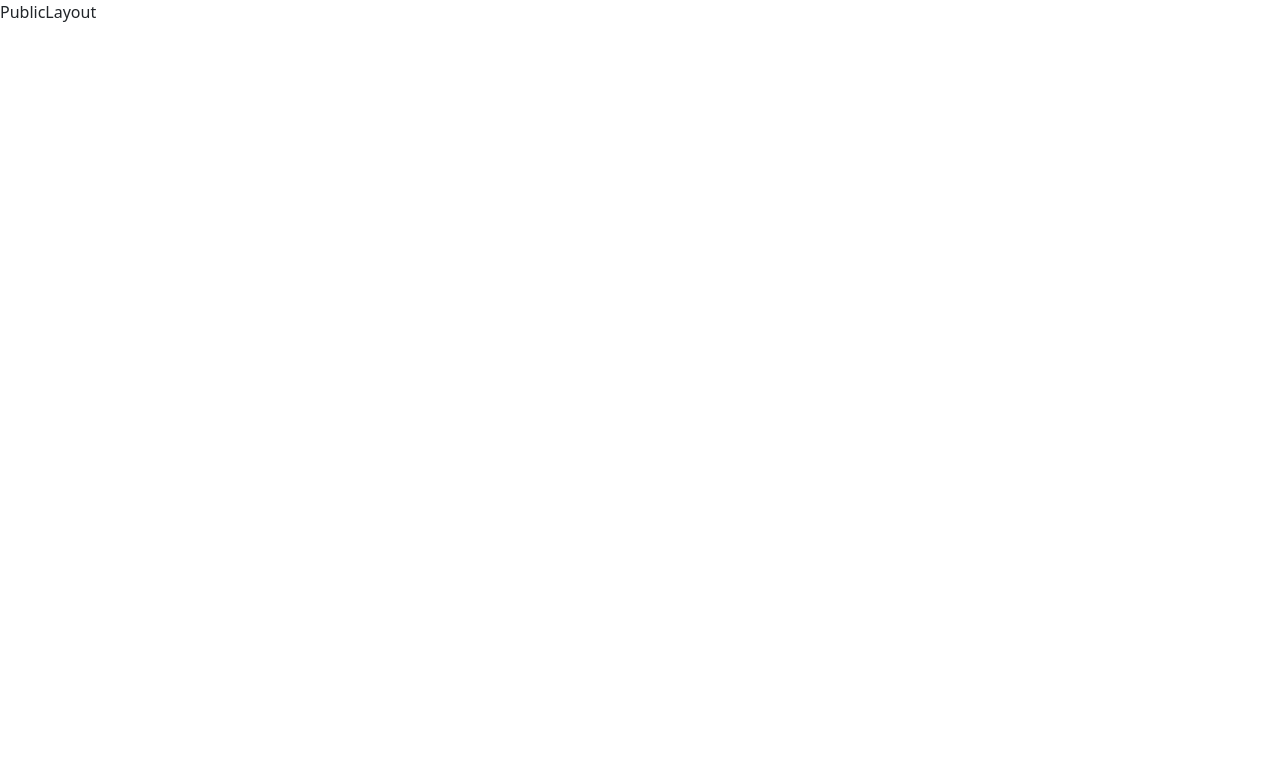
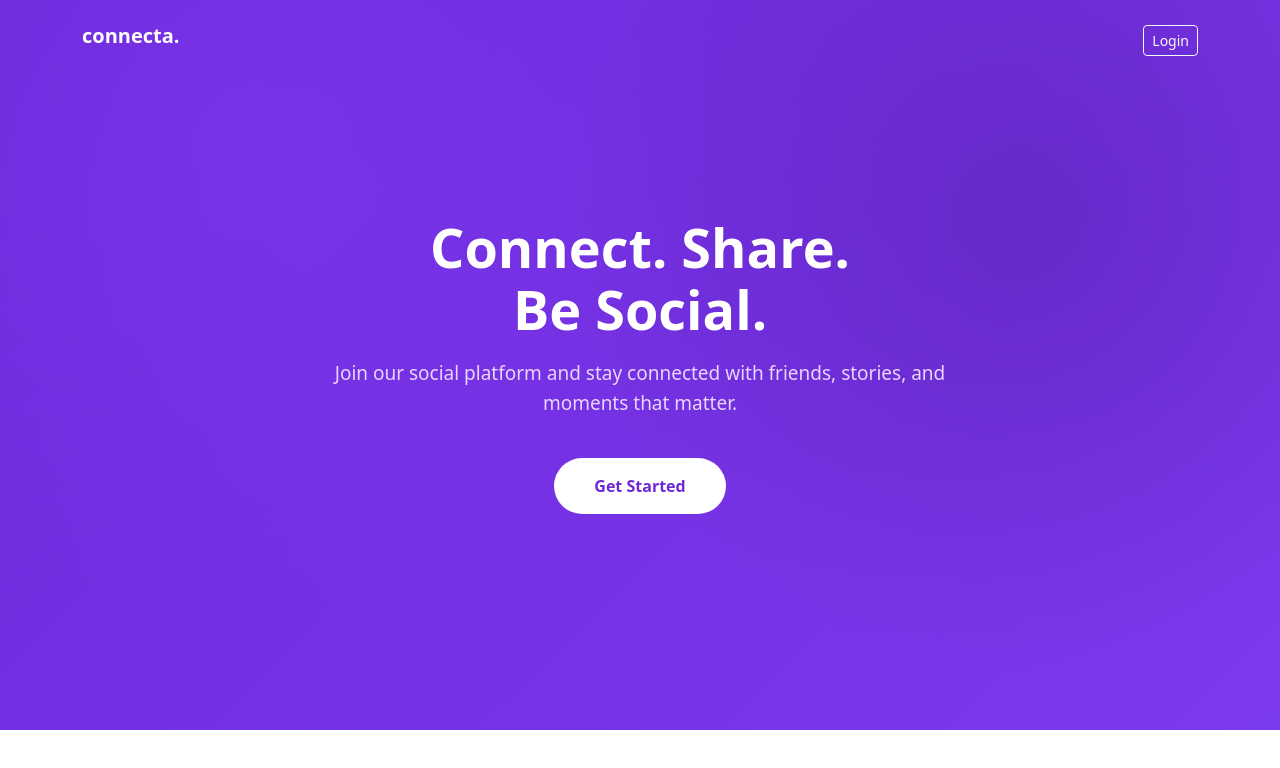
Before and after one commit to marwa678-rg/Full-Stack-Social-Media--FE, a React (Vite) app: page / in a window 1280 px wide. Shown: the top 768 px of the page. Built offline with nearby package versions, Linux system fonts and the light colour scheme.

Commit message:
add protected layout ,public navbar ,and landing updates

```diff
--- a/src/App.jsx
+++ b/src/App.jsx
@@ -11,6 +11,7 @@ import{Register}from"./Pages/Register/Register";
 import{Feed}from"./Pages/Feed/Feed";
 import{Profile}from"./Pages/Profile/Profile";
 import{ForgotPassword}from"./Pages/ForgotPassword/ForgotPassword";
+import{ProtectedLayout}from"./Layouts/ProtectedLayout/ProtectedLayout";
 export default function App() {
 
 
@@ -31,12 +32,15 @@ export default function App() {
         <Route path="/verify" element={<Verify/>}/>
 
       </Route>
+                      {/* protected Pages */}
+    {/* App Pages */}
+    <Route element={<ProtectedLayout/>}>
+        <Route element={<AppLayout/>}>
+            <Route path="/feed" element={<Feed/>}/>
+            <Route path="/profile" element={<Profile/>}/>
+        </Route>
+    </Route>
 
-    {/* App Pages */}
-    <Route element={<AppLayout/>}>
-        <Route path="/feed" element={<Feed/>}/>
-        <Route path="/profile" element={<Profile/>}/>
-    </Route>
 
 
     </Routes>
--- a/src/Components/Navbar/PublicNavbar/PublicNavbar.jsx
+++ b/src/Components/Navbar/PublicNavbar/PublicNavbar.jsx
@@ -1,7 +1,63 @@
 import React from 'react'
+import { Button, Container, Nav, Navbar } from 'react-bootstrap'
 
+//cssImport
+import"./publicNavbar.css";
+import { Link, useNavigate } from 'react-router-dom';
 export const PublicNavbar = () => {
+// Gettoken to check
+const token = localStorage.getItem("token");
+//navigate
+const go = useNavigate();
+//handleLogout
+function handleLogout(){
+  localStorage.removeItem("token");
+  go("/login");
+}
+
+
+
+
+
   return (
-    <div>PublicNavbar</div>
+    <Navbar expand="lg" fixed="top" bg="transparent" variant="dark" className="py-3">
+      <Container >
+        {/* Brand */}
+        <Navbar.Brand as={Link} to="/" className='fw-bold'>
+       connecta.
+        </Navbar.Brand>
+        {/* Mobile Toggle */}
+        <Navbar.Toggle area-controls="public-navbar"/>
+
+        <Navbar.Collapse id="public-navbar"  className='justify-content-end'>
+          <Nav>
+            {!token && (
+              <Button as={Link} to="/login"
+              variant='outline-light'
+              className='auth-btn nav-auth-btn'
+              size="sm"
+              >
+                Login
+              </Button>
+            )}
+
+            {token &&(
+              <Button variant="outline-light"
+               className='auth-btn nav-auth-btn'
+              size="sm"
+              onClick={handleLogout}
+
+              >
+                Logout
+              </Button>
+            )}
+          </Nav>
+        </Navbar.Collapse>
+      </Container>
+
+
+
+
+    </Navbar>
   )
 }
--- a/src/Components/Navbar/PublicNavbar/publicNavbar.css
+++ b/src/Components/Navbar/PublicNavbar/publicNavbar.css
@@ -0,0 +1,31 @@
+
+
+.auth-btn {
+  border-radius: 999px;
+  font-weight: 600;
+  padding: 6px 18px;
+  transition: all 0.25s ease;
+}
+
+.auth-btn:hover {
+  background: rgba(255, 255, 255, 0.15);
+  transform: translateY(-1px);
+}
+
+/* default (desktop) */
+.nav-auth-btn {
+  margin-left: 8px;
+  margin-top:8px;
+}
+@media(max-width:991px){
+  .nav-auth-btn{
+    width:auto;
+    margin:12px 0px;
+    display:inline-block;
+
+  }
+  .navbar-collapse {
+    text-align: center;
+  }
+
+}
--- a/src/Layouts/AppLayout/AppLayout.jsx
+++ b/src/Layouts/AppLayout/AppLayout.jsx
@@ -2,6 +2,10 @@ import React from 'react'
 
 export const AppLayout = () => {
   return (
-    <div>AppLayout</div>
+    <>
+    <AppNavbar/>
+    <Outlet/>
+
+    </>
   )
 }
--- /dev/null
+++ b/src/Layouts/ProtectedLayout/ProtectedLayout.jsx
@@ -0,0 +1,15 @@
+
+import React from 'react'
+import { Navigate, Outlet } from 'react-router-dom';
+
+
+export const ProtectedLayout = () => {
+
+const token = localStorage.getItem("token");
+
+if(!token){
+  return<Navigate to="/login" replace/>;
+}
+
+  return <Outlet/>
+}
--- a/src/Layouts/PublicLayout/PublicLayout.jsx
+++ b/src/Layouts/PublicLayout/PublicLayout.jsx
@@ -1,7 +1,14 @@
 import React from 'react'
-
+import{PublicNavbar}from"../../Components/Navbar/PublicNavbar/PublicNavbar";
+import { Outlet } from 'react-router-dom';
 export const PublicLayout = () => {
   return (
-    <div>PublicLayout</div>
+
+    <>
+    <PublicNavbar/>
+    <Outlet/>
+
+
+    </>
   )
 }
--- a/src/Pages/Landing/Landing.jsx
+++ b/src/Pages/Landing/Landing.jsx
@@ -1,8 +1,26 @@
 
+import React from "react"
 import "./landing.css";
-import { Link } from "react-router-dom";
+import { useNavigate } from "react-router-dom";
+
 
 export function Landing() {
+//navigate
+const go = useNavigate();
+//get token to check
+const token = localStorage.getItem("token");
+//handle get started
+function handleGetStarted(){
+  if(token){
+    go("/feed");
+  }else{
+    go("/register");
+  }
+}
+
+
+
+
   return (
     <section className="landing">
       <div className="landing-content">
@@ -16,12 +34,12 @@ export function Landing() {
         </p>
 
         <div className="landing-actions">
-          <Link to="/register" className="btn-primary">
+          <button  className="btn-primary"
+          onClick={handleGetStarted}
+          >
             Get Started
-          </Link>
-          <Link to="/login" className="btn-outline">
-            Login
-          </Link>
+          </button>
+
         </div>
       </div>
     </section>
--- a/src/Pages/Landing/landing.css
+++ b/src/Pages/Landing/landing.css
@@ -1,12 +1,11 @@
-
 .landing {
   min-height: calc(100vh - 70px);
   display: flex;
   align-items: center;
   justify-content: center;
   background:
-    radial-gradient(circle at 20% 20%, #7c3aed 0%, transparent 40%),
-    radial-gradient(circle at 80% 30%, #5b21b6 0%, transparent 40%),
+    radial-gradient(circle at 20% 20%, rgba(124,58,237,0.6) 0%, transparent 40%),
+    radial-gradient(circle at 80% 30%, rgba(91,33,182,0.6) 0%, transparent 40%),
     linear-gradient(135deg, #6d28d9, #7c3aed);
   color: white;
   text-align: center;
@@ -14,49 +13,70 @@
 }
 
 .landing-content {
-  max-width: 600px;
+  max-width: 620px;
+  animation: fadeUp 0.9s ease-out;
+}
+
+@keyframes fadeUp {
+  from {
+    opacity: 0;
+    transform: translateY(24px);
+  }
+  to {
+    opacity: 1;
+    transform: translateY(0);
+  }
 }
 
 .landing h1 {
-  font-size: 48px;
-  font-weight: 700;
-  margin-bottom: 20px;
+  font-size: 54px;
+  font-weight: 800;
+  margin-bottom: 18px;
+  line-height: 1.15;
 }
 
 .landing p {
-  font-size: 18px;
+  font-size: 19px;
   color: #e9d5ff;
-  margin-bottom: 30px;
+  margin-bottom: 40px;
+  line-height: 1.6;
 }
 
 .landing-actions {
   display: flex;
-  gap: 15px;
   justify-content: center;
 }
 
+/* CTA Button */
 .btn-primary {
   background: #ffffff;
   color: #6d28d9;
-  padding: 12px 28px;
-  border-radius: 30px;
+  padding: 16px 40px;
+  border-radius: 999px;
   font-weight: 600;
-  text-decoration: none;
+  font-size: 16px;
+  border: none;
+  cursor: pointer;
+  transition: all 0.25s ease;
 }
 
 .btn-primary:hover {
   background: #ede9fe;
+  transform: translateY(-3px);
+  box-shadow: 0 12px 30px rgba(0,0,0,0.2);
 }
 
-.btn-outline {
-  border: 2px solid #ffffff;
-  color: #ffffff;
-  padding: 12px 28px;
-  border-radius: 30px;
-  font-weight: 600;
-  text-decoration: none;
+/* Mobile */
+@media (max-width: 600px) {
+  .landing h1 {
+    font-size: 38px;
+  }
+
+  .landing p {
+    font-size: 16px;
+  }
+
+  .btn-primary {
+    padding: 14px 32px;
+  }
 }
-
-.btn-outline:hover {
-  background: rgba(255,255,255,0.15);
-}
```
